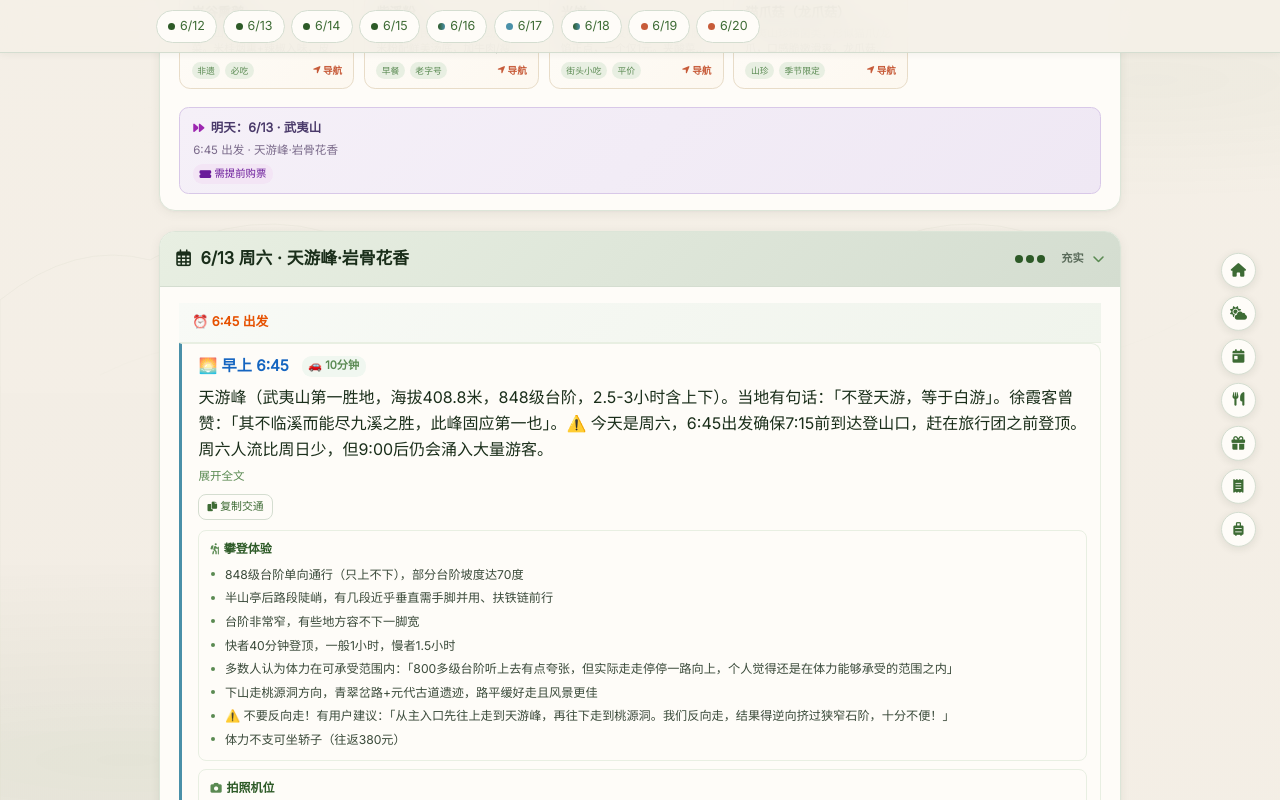
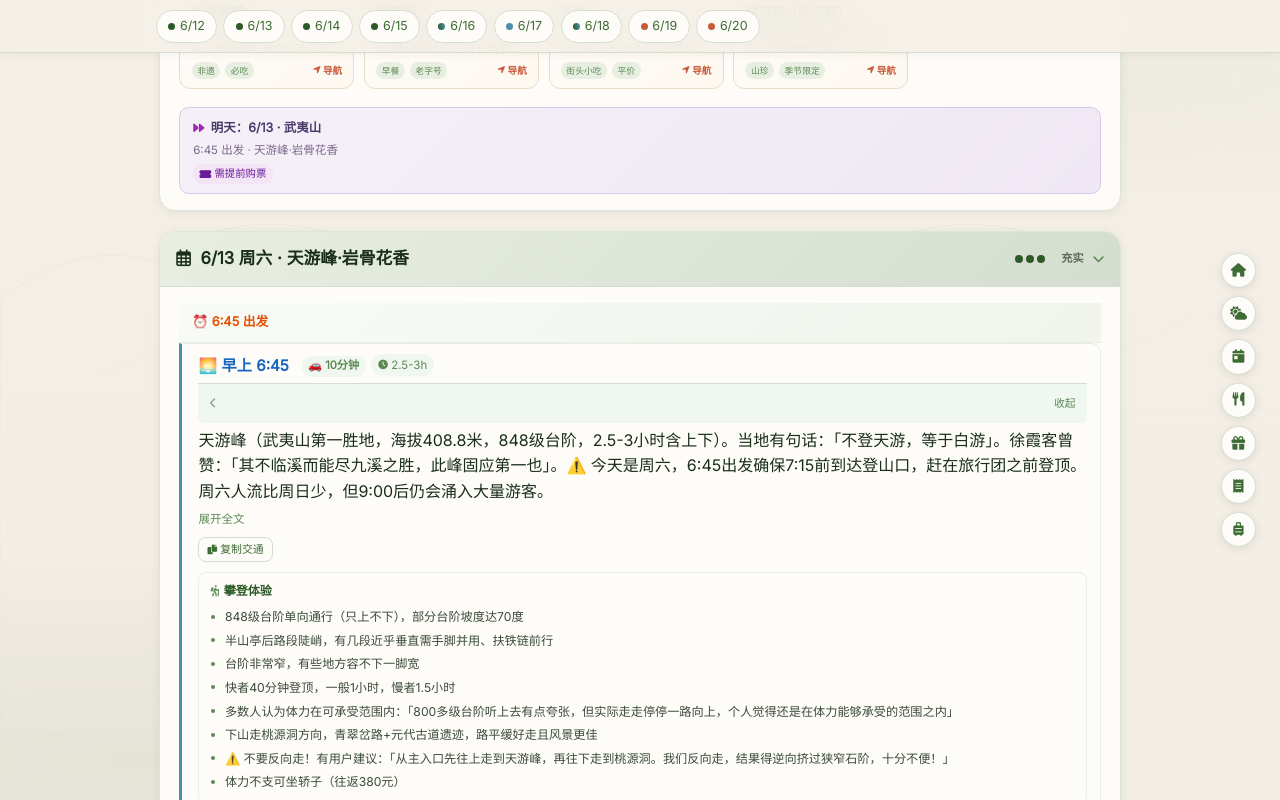
Before and after one commit to ForceNiu/deploy, a plain HTML site: page index.html in a window 1280 px wide. Both pictures are taken after a click on the element 642 px from the left and 1253 px from the top of the page. Shown: the part 853-1653 px from the top of the page. Drawn offline with Linux system fonts and the light colour scheme; no server answers; a web font is replaced by a local one.

Commit message:
feat: 时间块展开交互重构 + 游玩时长展示
需求1 - 展开折叠交互：
- 删除 absolute 定位，收起按钮保持在原位
- 展开态加 border-top 分割线 + 浅绿底色
- max-height: 2000px → none，内容自然撑开
- 箭头旋转改为 180°（朝上表示收起）

需求2 - 游玩时长：
- 数据层：day13-19 共23个block新增duration字段
- 渲染层：main.js 在 time-title-row 中渲染 time-duration
- 样式层：绿色药丸标签，移动端字号缩小适配

```diff
--- a/data/day13.js
+++ b/data/day13.js
@@ -8,6 +8,7 @@ window._day13 = {
     blocks: [
         {
             time: "🌅 早上 6:45",
+            duration: "2.5-3h",
             desc: "天游峰（武夷山第一胜地，海拔408.8米，848级台阶，2.5-3小时含上下）。当地有句话：「不登天游，等于白游」。徐霞客曾赞：「其不临溪而能尽九溪之胜，此峰固应第一也」。⚠️ 今天是周六，6:45出发确保7:15前到达登山口，赶在旅行团之前登顶。周六人流比周日少，但9:00后仍会涌入大量游客。",
             realReview: "旅行图中游记：「一路上都是陡峭的阶梯，才刚没爬多久就气喘吁吁屡屡停下脚步休息」，但「登上第一座凉亭时心情真的豁然开朗，几乎忘了刚刚爬的路程有多累」。Trip.com游客（2026）：「848级台阶登顶，九曲十八弯尽收眼底。建议早7点前到，看晨雾缠绕山腰，光影绝美」。udn部落格：「走完八百多个台阶还真有些气喘吁吁呢！但看到如此美丽的风景，便感到辛苦是值得的！」。青旅老板评价：「比起虎啸岩，天游峰更像一个公园」——虎啸岩好汉坡难度更大。游记实录：「想不被堵在路上，老板建议我们最晚七点要开始爬山了。果然下山时在天游峰脚下见到了众多旅行团，庆幸出发的早了」。厦门海平面旅行社攻略：「絕大多數在地玩家為了避開壅擠人潮，分享說沖天遊峰的黃金時間在早晨6點半到8點之間」。",
             tips: [
@@ -30,6 +31,7 @@ window._day13 = {
         }},
         {
             time: "🌤️ 下午 14:00",
+            duration: "2.5-3h",
             desc: "岩骨花香漫游道（大红袍母树→水帘洞，平坦石板路4.5公里，徒步2.5-3小时）。串联九龙窠峡谷、大红袍母树、流香涧、天车架（古代崖居遗址）、慧苑禅寺、鹰嘴岩、水帘洞。被誉为「中国最美溪谷」步道，空气中弥漫岩茶清香。平缓步道是天游峰后的完美放松。",
             realReview: "携程用户评价9+分：「适合与一群要好的朋友一起慢慢走、慢慢看，走完全程心情都变得好起来了。很放松的一段旅程」。Trip.com游客（2026）：「下午走岩骨花香漫游道，路过慧苑禅院和茶园及水帘洞，放慢节奏感受茶的诗意」。亲子游用户：「全程4.5KM，轻度爬升，带小朋友完全没问题」。用户普遍描述：「沿路芬芳馥郁，郁郁葱葱，古树参天，流水潺潺，鱼鸟相映，还有古刹在其中」「空气弥漫着岩茶的清香」「负氧离子爆表」。东方甄选俞敏洪的行程也是「14:00-17:30 探寻岩骨花香漫步道」——下午走完全没问题。",
             meal: "沿途补给：大红袍母树旁有小茶楼可品茶，大红袍茶叶蛋5元/个（茶香浓郁，必吃！）。慧苑禅寺可免费品禅茶。",
--- a/data/day14.js
+++ b/data/day14.js
@@ -8,6 +8,7 @@ window._day14 = {
     blocks: [
         {
             time: "🌅 上午 7:00",
+            duration: "2h",
             desc: "九曲溪竹筏（旺季首班6:30，选7:00-7:30早班最佳，晨雾缭绕如水墨画。全程9.5公里，90-100分钟）→ 武夷宫/宋街（快速逛20-30分钟，商业化较重不必久留）。今天强度低，以休闲放松为主，为明天凌晨日出蓄力。",
             realReview: "Trip.com评分4.5/5（973条评价），用户普遍用「人在画中游」「碧水丹山」「治愈」形容。猫途鹰游客：「本次武夷山之旅最值得一去的项目，差不多一个半小时才130的票价很值」。去哪儿游客：「一定要听船工讲解！他们会讲每座山峰的故事，指点'眼镜石''汉堡岩'等奇石，体验丰富很多」。8264户外实拍（2024）：「竹筏已改为PVC塑钢材质，底部全密封，鞋子不容易被打湿了」。",
             tips: [
@@ -39,6 +40,7 @@ window._day14 = {
         },
         {
             time: "🌙 晚上 17:30",
+            duration: "3h",
             desc: "⚠️ 周日演出前用餐高峰18:00-19:00，务必17:30前到闽味私厨。饭后步行至印象大红袍剧场（约10分钟），观看实景演出（约70分钟）。张艺谋「印象铁三角」打造，全球首创360度旋转观众席，以大王峰和九曲溪为天然舞台背景。自2010年首演至2025年累计演出超6370场、接待观众885万人次。竹筏日强度低，晚上看演出正合适。",
             realReview: "去哪儿游客：「演出形式新颖，画面惊艳，效果震撼，三百六十度旋转的舞台让视野更加宽阔」。小红书用户：「推荐看，挺震撼的，最后跟着演员吼几声！解压」「演出中一杯现沏大红袍悄然递至手中，茶香升腾，视觉、嗅觉、听觉与心境的多重疗愈」。",
             mealDetail: {
--- a/data/day15.js
+++ b/data/day15.js
@@ -7,6 +7,7 @@ window._day15 = {
     blocks: [
         {
             time: "☀️ 上午 8:00",
+            duration: "3.5h",
             desc: "周一工作日出发，人少优势明显。先游一线天（约45分钟），沿「绿野仙踪漫游道」步行至虎啸岩（约30-40分钟），登好汉坡+天成禅院下山（约2小时）。",
             realReview: "Trip.com游客（2026.3实地体验）：「最窄的地方真的非常狭小，几乎只能侧身慢慢通过，背包或体型稍大的人可能会觉得有点困难。不过正因为通道狭窄、岩壁贴身而过，反而让整段路程多了几分刺激与趣味」。用户亲历：「到了最窄的地方，体重仅有110斤的我也要侧着身子，擦着墙面过去，期间呼吸些许压抑」「130斤过去都难受，何况那些体格健壮的人呢」「一个人不能两只手都拿东西，否则没手扶墙」。有用户提到「遇上哪位胖子被卡住或过不去只能原路返回，那就严重堵车了」。",
             meal: "早餐：明曦堂茶宿老板娘准备的大红袍茶叶蛋+牛奶（提前一晚告知），或三姑老街光饼+紫溪粉。午餐：下山后回三姑老街。",
--- a/data/day16.js
+++ b/data/day16.js
@@ -7,6 +7,7 @@ window._day16 = {
     blocks: [
         {
             time: "🌅 凌晨 4:00",
+            duration: "3h",
             desc: "白云禅寺看日出云海（免费，往返总时长约3小时）。白云禅寺始建于宋代，是中国南方「悬空寺」代表作——寺院傍崖临溪，后半部分深藏于天然岩洞中，前半部分用杉木柱子凌空挑出，整座建筑仿佛「悬挂」在崖壁之上。寺后的御仙台是武夷山观赏日出云海的最佳制高点，360°俯瞰九曲溪蜿蜒如丝带、群峰如黛。这是武夷山之行的完美告别。",
             realReview: "携程景点评价：「寺庙内的'极乐国'石窟和山崖茶室，可俯瞰九曲溪，云雾天气如临仙境」。Trip.com游客（2026）：「白云禅寺看日出云海，悬崖茶席喝茶，人少景绝」。亲子游游客：「山顶御仙台是看日出云海的绝佳位置，一览武夷山水全景，还能在寺里吃斋饭」。正面评价关键词：「人少景美」「禅意浓厚」「日出震撼」「摄影宝藏地」。负面：「山路难爬」「位置偏僻」「设施原始」。台湾博主详细记录：「凌晨3:30从饭店出发，搭乘约30分钟计程车抵达山脚」「轻松的35分钟上山健行，但记得带手电筒！步道上没有照明」「寺门会锁到约5:00才开放」「门开后还要再走20分钟到最高点。请小心——有一段陡峭楼梯，只有绳索当扶手」。带娃家庭：「过了白云寺后的路有点陡，特别是有绳子的那段极其有挑战性，需要拉着绳子一步步地往上爬」。一位用户：「六点多的时候一轮红日终于冉冉升起，发出迷人的金光，照耀着周围的群山，往下还可以看到弯曲的九曲溪，层峦叠嶂，美不胜收」。",
             sunriseFor: "wuyi",
@@ -23,6 +24,7 @@ window._day16 = {
         },
         {
             time: "🚄 上午 9:15",
+            duration: "4h",
             desc: "从容出发去武夷山北站，乘高铁G2046 (10:08-12:41) 前往庐山站。出站后打车至索道下站（约20分钟，费用约30元），乘索道上山（10分钟，75元）。索道完美避开盘山公路400多个弯道，不晕车首选。",
             meal: "高铁上自备简餐。抵达牯岭镇后正式午餐。",
             tips: [
@@ -45,6 +47,7 @@ window._day16 = {
         }},
         {
             time: "🌤️ 下午 14:30",
+            duration: "1h",
             desc: "如琴湖+花径轻松散步——今天凌晨4点起床+高铁奔波，下午不安排高强度行程，只做轻松漫步。乘观光车至花径站（约10分钟），下车第一眼看到如琴湖（湖面形似小提琴，湖中有忆琴亭，晨雾缭绕时尤显空灵）。沿湖散步后进花径石门，右转去白居易草堂（白居易816年写下「人间四月芳菲尽，山寺桃花始盛开」），园内花径亭藏有唐代「花径」真迹。全程平路，走走停停约40分钟，适合恢复体力。锦绣谷留到明天下午走——今晚好好休息，明天凌晨4:30含鄱口日出后，上午五老峰+芦林三宝，下午再走锦绣谷，节奏更合理。",
             tips: [
                 { category: "花径攻略", icon: "fas fa-walking", items: ["如琴湖：湖面形似小提琴，湖中有忆琴亭，晨雾缭绕时尤显空灵", "白居易草堂：白居易816年写下「人间四月芳菲尽，山寺桃花始盛开」", "花径亭藏有唐代「花径」真迹", "花径游览约30-40分钟，全程平路，走走停停很惬意"] },
--- a/data/day17.js
+++ b/data/day17.js
@@ -7,6 +7,7 @@ window._day17 = {
     blocks: [
         {
             time: "🌅 凌晨 4:30",
+            duration: "1.5h",
             desc: "含鄱口日出——庐山最负盛名的观日出胜地。含鄱岭与对面汉阳峰之间形成巨大壑口，大有一口汲尽鄱阳湖水之势，故名「含鄱口」。岭上望鄱亭是观日出的核心位置，清晨鄱阳湖晨光熹微、天水一色，一轮旭日从烟波浩渺的湖面喷薄而出，金光万道，霎时湖天尽赤。6月日出约5:15-5:20，建议4:50前到达占位。",
             meal: "自带干粮（饼干、巧克力、热水），山上凌晨没有餐饮。",
             tips: [
@@ -21,6 +22,7 @@ window._day17 = {
         },
         {
             time: "🌤️ 上午 7:30",
+            duration: "2h",
             desc: "五老峰一二峰精华段。五老峰海拔1436米，五峰并列如五位老翁端坐，根连鄱湖、峰尖触天，为全山形势最雄伟奇险之胜景。李白赞其「庐山东南五老峰，青天削出金芙蓉」。只爬一二峰即可领略精华——一峰有「待晴亭」可远眺五峰全貌，二峰是五峰中最险峻的，护栏边即是深渊，视野开阔震撼。亲子游记实测6岁小朋友1小时20分钟走完一二峰往返。",
             meal: "午餐：游览结束后回牯岭镇餐馆。",
             tips: [
@@ -37,6 +39,7 @@ window._day17 = {
         },
         {
             time: "🌤️ 上午 10:30",
+            duration: "2h",
             desc: "芦林湖+三宝树+黄龙潭+乌龙潭——庐山西线经典组合。芦林湖是高山人工湖，海拔1040米，湖水碧绿如翡翠镶嵌在林荫秀谷中，毛泽东曾多次在此畅游。三宝树为庐山最著名的古树群：一棵1600年银杏（晋僧昙诜手植）、两棵600年柳杉，主干数人合抱不拢，形同宝塔。黄龙潭、乌龙潭是两处清幽小瀑布，潭水清冽，乌龙潭是86版《西游记》水帘洞外景地，据说潭水洗手能带来好运。",
             meal: "午餐：游览结束后回牯岭镇正街简单吃碗面或粉，吃饱后下午去走锦绣谷。",
             tips: [
@@ -53,6 +56,7 @@ window._day17 = {
         },
         {
             time: "🌤️ 下午 14:30",
+            duration: "2h",
             desc: "锦绣谷——庐山最经典的西线精华路段，1.5公里悬崖栈道。从花径对面入口进入，经天桥→好运石→险峰→仙人洞，全程约2小时。「暮色苍茫看劲松，乱云飞渡仍从容。天生一个仙人洞，无限风光在险峰」——毛主席这首诗写的就是这里。6月雨季云雾从谷底涌起，十秒一换山容，恍惚间懂了苏轼「不识庐山真面目」的惆怅。上午走了五老峰+芦林三宝，下午走锦绣谷正好——锦绣谷全程平缓栈道，不累腿，以观景为主。",
             tips: [
                 { category: "锦绣谷攻略", icon: "fas fa-hiking", items: ["全长约1.5公里，沿绝壁悬崖栈道行走，惊险之余风景如画", "这是单行线——从花径进、仙人洞出，不能折返，规划好体力", "沿途经天桥→好运石→人头石→锦绣门→险峰→仙人洞", "谷中怪石形态各异：青蛙石、双狮石、野马石、鹰石——需发挥想象力", "第四纪冰川反复刻切形成平底陡壁独特景观", "全程步行约1.5-2小时，步道平缓，恐高也能走（有护栏保护）"] },
--- a/data/day18.js
+++ b/data/day18.js
@@ -7,6 +7,7 @@ window._day18 = {
     blocks: [
         {
             time: "🌅 凌晨 5:50",
+            duration: "3-4h",
             desc: "三叠泉——被誉为「庐山第一奇观」，「不到三叠泉，不算庐山客」。瀑布汇聚五老峰、大月山水源，沿三级冰阶断崖折叠而下，总落差155米。第一叠笔直下垂20余米如银练倾泻，第二叠弯曲身姿直入潭中溅起层层水花，第三叠抛珠溅玉如万斛明珠飞洒。有趣的是，三叠泉历史上曾长期未被发现——连隐居在它上游的李白和在它下游讲学的朱熹都不知道这一胜境近在咫尺。6月雨季水量充沛，飞瀑如玉龙破青天，雷鸣般轰鸣在山谷回响，正是观赏最佳时机。",
             meal: "早餐：牯岭镇小吃（建议吃饱，体力消耗大）。午餐：自备干粮+充足饮水。",
             tips: [
@@ -31,6 +32,7 @@ window._day18 = {
         }},
         {
             time: "🌤️ 下午 12:30",
+            duration: "3h",
             desc: "下山前往九江市区。乘观光车至索道上站（约10分钟），索道下山（10分钟，65元），出站后打车至九江市区八里湖新区（约40分钟/50-60元）。入住酒店稍作休息（约14:30），然后打车前往浔阳区（约20分钟/20-25元），利用下午时间逛大中路、洋街等景点——这些是轻度逛街型活动，走走停停反而有助于恢复腿肌，比坐着不动更舒服。",
             meal: null,
             tips: [
@@ -45,6 +47,7 @@ window._day18 = {
         },
         {
             time: "🌤️ 下午 15:00",
+            duration: "2h",
             desc: "酒店出发，打车前往浔阳区大中路（约20分钟/20-25元），利用下午时间逛大中路、浪井广场、洋街、租界旧址、庾亮南路——这些是轻度逛街型活动，走走停停、拍拍照片，反而有助于恢复腿肌。逛完庾亮南路后步行至大中路/浪井广场附近吃晚饭。",
             meal: null,
             tips: [
--- a/data/day19.js
+++ b/data/day19.js
@@ -7,6 +7,7 @@ window._day19 = {
     blocks: [
         {
             time: "🌅 上午 8:15",
+            duration: "45min",
             desc: "从八里湖新区维也纳酒店打车前往四码头吃早餐——九江最地道的早餐聚集地。萝卜饼、油糍、鸡蛋饼，十几块就能吃到扶墙出。",
             meal: "早餐：四姐妹萝卜饼（约2.5元/个，外皮酥脆内馅鲜辣）+油糍（糯米炸制，外酥里糯）+鸡蛋饼，人均10-15元。",
             tips: [
@@ -19,6 +20,7 @@ window._day19 = {
         },
         {
             time: "🌤️ 上午 9:00",
+            duration: "1h",
             desc: "步行前往能仁禅寺——九江三大丛林之首，闹市中的千年古刹。寺内古树参天、禅意静谧，唐代大勝塔静静矗立，紅牆黛瓦随手一拍就是禅意大片。约40分钟后步行前往庾亮南路。",
             meal: null,
             tips: [
@@ -32,6 +34,7 @@ window._day19 = {
         },
         {
             time: "🌤️ 上午 10:10",
+            duration: "1.5h",
             desc: "步行前往李公堤——九江人称「小坝」，堤上两排1958年栽种的法国梧桐，树冠交织成绿色隧道，一侧是甘棠湖碧波，另一侧是南门湖风光。走走停停、拍照、坐长椅歇脚。沿途经过甘棠公园（九江人的后花园），最后到达烟水亭。",
             meal: null,
             tips: [
@@ -47,6 +50,7 @@ window._day19 = {
         },
         {
             time: "🌤️ 中午 11:45",
+            duration: "3h",
             desc: "从烟水亭步行回四码头/大中路吃午饭。逛梁义隆茶饼（中华老字号，创立于1937年）买伴手礼。饭后步行至庾亮南路（约10分钟），找一家咖啡店歇脚1.5小时——上午走了能仁禅寺、李公堤、烟水亭，下午还有沿江Citywalk，这段休息是「降强度」的关键。",
             meal: "午餐：修水哨子（15元/份，省级非遗小吃，外皮山芋粉+红薯粉，内馅9种食材，宝塔形蒸制，咬一口热汤四溢）+九江炒粉（夜宵之王，粗米粉猛火快炒，锅气十足）+小担蒸子糕（糯米+粘米+糖+红绿丝，随蒸随吃，松软香甜）。饭后逛梁义隆茶饼（庐山云雾茶粉入料，约38元/盒）买伴手礼。沿途可买萝卜饼、油糍当下午茶点。",
             tips: [
@@ -59,6 +63,7 @@ window._day19 = {
         },
         {
             time: "🌤️ 下午 15:00",
+            duration: "3.5h",
             desc: "从庾亮南路打车前往浔阳楼（约10分钟/7-10元），开始沿江Citywalk——浔阳楼+锁江楼+长江国家文化公园+琵琶亭，四站沿长江分布，步行串联。从下午3点逛到天黑，看长江落日、大桥灯光、琵琶亭夜景，节奏从容，这是九江最精华的时刻。",
             meal: "下午茶补给：沿途可买萝卜饼（约2.5元/个）、油糍等小吃垫肚子，正餐留到晚上在浪井美食街解决。",
             tips: [
@@ -74,6 +79,7 @@ window._day19 = {
         },
         {
             time: "🌅 傍晚 18:30",
+            duration: "45min",
             desc: "步行前往长江国家文化公园——这里有网红的「云中栈道」，傍晚夕阳把江面染成金色，大桥灯光渐次亮起，现代感与自然风光完美融合。站在栈道上，长江大桥横卧前方，巨轮缓缓驶过，随手拍都是城市明信片。日落约19:20，金橙色渗透进江水，是九江最壮阔的时刻。",
             meal: null,
             tips: [
@@ -86,6 +92,7 @@ window._day19 = {
         },
         {
             time: "🌙 晚上 19:15",
+            duration: "45min",
             desc: "步行前往琵琶亭——为纪念白居易《琵琶行》而建的唐式园林，中国四大名亭之一。19:00亮灯后，朱柱碧瓦在夜色中流光溢彩，四层主亭可俯瞰长江夜景和大桥灯光。入口处汉白玉琵琶女神像剪影超美，碑廊56块历代诗赋碑刻，一步一诗。今天是周五，虽无灯光秀（灯光秀仅周六19:30），但亮灯夜景本身就值得一看。",
             meal: null,
             tips: [
@@ -99,6 +106,7 @@ window._day19 = {
         },
         {
             time: "🌙 晚上 20:00",
+            duration: "1.5h",
             desc: "从琵琶亭打车前往浪井美食街（约10分钟），轻松吃小吃逛夜市——看了一下午沿江日落+琵琶亭夜景，累了就吃、饱了就走，不用正经点菜不用等位。吃完打车回八里湖新区酒店，路上顺路经过九派青年夜市可以再逛逛。",
             meal: "晚餐：浪井美食街小吃（80个摊位，各种创意餐车）——九江炒粉（锅气十足）、萝卜饼（外酥里辣）、修水哨子、各种烧烤小食，人均10-30元，随性吃。白天已经吃过正经午饭，晚上轻松吃小吃就好。",
             tips: [
--- a/main.js
+++ b/main.js
@@ -341,8 +341,9 @@ function buildDailyCards() {
                 blocksHtml += `<div class="time-block meal-block ${semanticClass}"><div class="time-title">${block.time}${weatherBadge}</div><div class="time-desc">${detailHtml}</div></div>`;
             } else {
                 const summary = getSummaryText(block.desc);
+                const durationHtml = block.duration ? `<div class="time-duration"><i class="fas fa-clock"></i> ${block.duration}</div>` : '';
                 blocksHtml += `<div class="time-block ${semanticClass}" id="block-${idx}-${blockIdx}">` +
-                    `<div class="time-title-row"><div class="time-title">${block.time}${weatherBadge}${transportBadge}</div></div>` +
+                    `<div class="time-title-row"><div class="time-title">${block.time}${weatherBadge}${transportBadge}</div>${durationHtml}</div>` +
                     `<div class="time-summary" onclick="toggleBlock(${idx},${blockIdx})"><i class="fas fa-chevron-right expand-icon"></i><span>${summary}</span><span class="expand-hint"><span class="expand-hint-text">展开</span><span class="collapse-hint-text">收起</span></span></div>` +
                     `<div class="time-detail">${detailHtml}</div>` +
                     `</div>`;
--- a/style.css
+++ b/style.css
@@ -501,6 +501,20 @@ body::after {
     flex-wrap: wrap;
 }
 .time-desc { font-size: 0.88rem; color: #2a3a2a; line-height: 1.6; }
+.time-duration {
+    font-size: 0.72rem;
+    color: #5a8a52;
+    background: #f0f7f0;
+    padding: 0.1rem 0.45rem;
+    border-radius: 0.8rem;
+    white-space: nowrap;
+    flex-shrink: 0;
+    font-weight: 500;
+    display: inline-flex;
+    align-items: center;
+    gap: 0.2rem;
+}
+.time-duration i { font-size: 0.6rem; }
 .meal-rec {
     background: #fef8f0;
     border-radius: 0.5rem;
@@ -1075,28 +1089,24 @@ body::after {
     transition: transform 0.25s ease;
     flex-shrink: 0;
 }
-.time-block.expanded .time-summary .expand-icon { transform: rotate(90deg); }
+.time-block.expanded .time-summary .expand-icon { transform: rotate(180deg); }
 .time-block.expanded .time-summary {
-    position: absolute;
-    bottom: 0;
-    right: 0;
-    left: 0;
-    min-height: auto;
-    padding: 0.3rem 0.7rem;
-    justify-content: flex-end;
-    background: linear-gradient(transparent, rgba(254,252,248,0.95) 30%);
-    border-radius: 0 0 0.6rem 0;
-    z-index: 1;
+    border-top: 1px solid #d4ddd0;
+    background: #f0f7f0;
+    border-radius: 0 0 0.4rem 0.4rem;
+    padding: 0.35rem 0.7rem;
+    margin-top: 0.3rem;
+    min-height: 2.5rem;
 }
 .time-block.expanded .time-summary > span:not(.expand-hint) { display: none; }
 .time-block .time-detail {
     max-height: 0;
     overflow: hidden;
     opacity: 0;
-    transition: max-height 0.35s ease, opacity 0.25s ease, padding 0.25s ease;
+    transition: opacity 0.25s ease, padding 0.25s ease;
 }
 .time-block.expanded .time-detail {
-    max-height: 2000px;
+    max-height: none;
     opacity: 1;
     padding-top: 0.3rem;
 }
@@ -1513,6 +1523,7 @@ footer {
     .attention-note { font-size: 0.72rem; padding: 0.35rem 0.6rem; }
     .transport-info { font-size: 0.72rem; padding: 0.35rem 0.6rem; }
     .rain-plan { font-size: 0.72rem; padding: 0.4rem 0.6rem; gap: 0.4rem; }
+    .time-duration { font-size: 0.65rem; padding: 0.08rem 0.4rem; }
 
     /* 提示分组 */
     .tips-group { padding: 0.4rem 0.6rem; }
```
